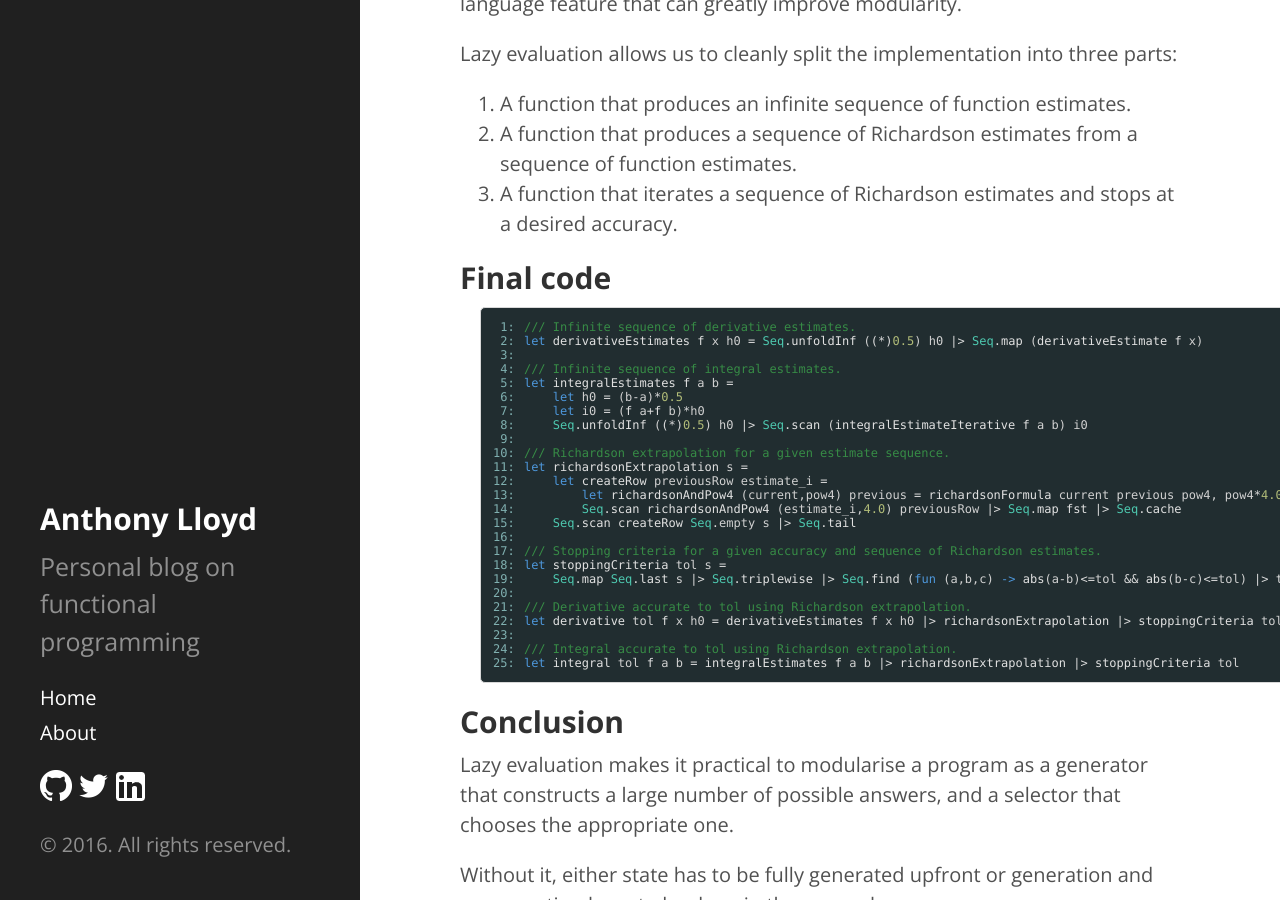
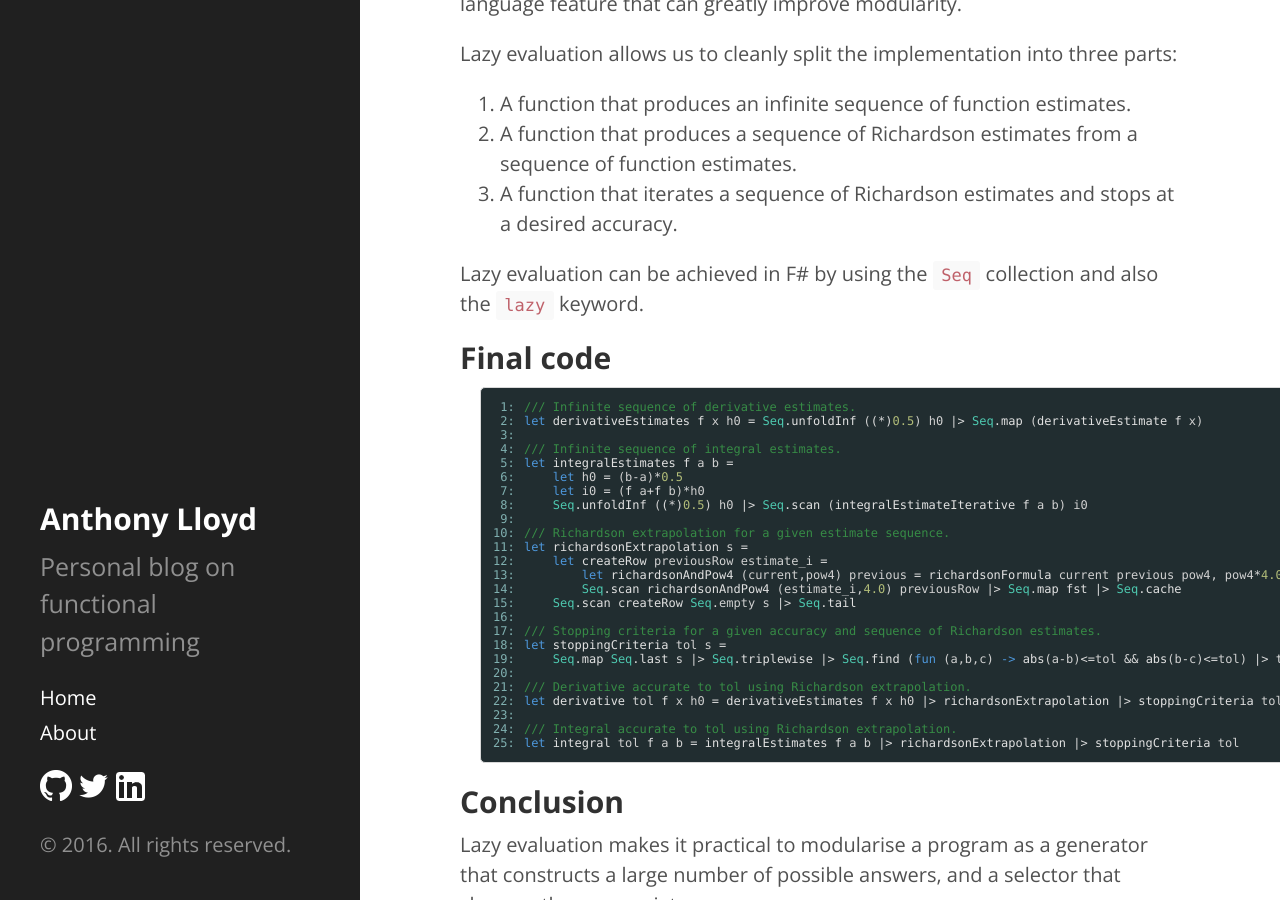
Before and after one commit to AnthonyLloyd/AnthonyLloyd.github.io, a Jekyll site: the page built from _posts/2016-04-22-fsharp-modularity-example.html, in a window 1280 px wide and 900 px high, scrolled down 2950 px. Built offline with Jekyll 4.4.1, drawn with Linux system fonts in a browser that asks for light colours; some web fonts are replaced; formulas are drawn with MathJax 3; comment, search, counter and statistics services are not loaded.

Commit message:
lazy seq

```diff
--- a/_posts/2016-04-22-fsharp-modularity-example.html
+++ b/_posts/2016-04-22-fsharp-modularity-example.html
@@ -178,6 +178,7 @@
 <li>A function that produces a sequence of Richardson estimates from a sequence of function estimates.</li>
 <li>A function that iterates a sequence of Richardson estimates and stops at a desired accuracy.</li>
 </ol>
+<p>Lazy evaluation can be achieved in F# by using the <code>Seq</code> collection and also the <code>lazy</code> keyword.</p>
 <h2>Final code</h2>
 <table class="pre"><tr><td class="lines"><pre class="fssnip"><span class="l"> 1: </span>
 <span class="l"> 2: </span>
```
Also changed, not shown: 1 other file.
